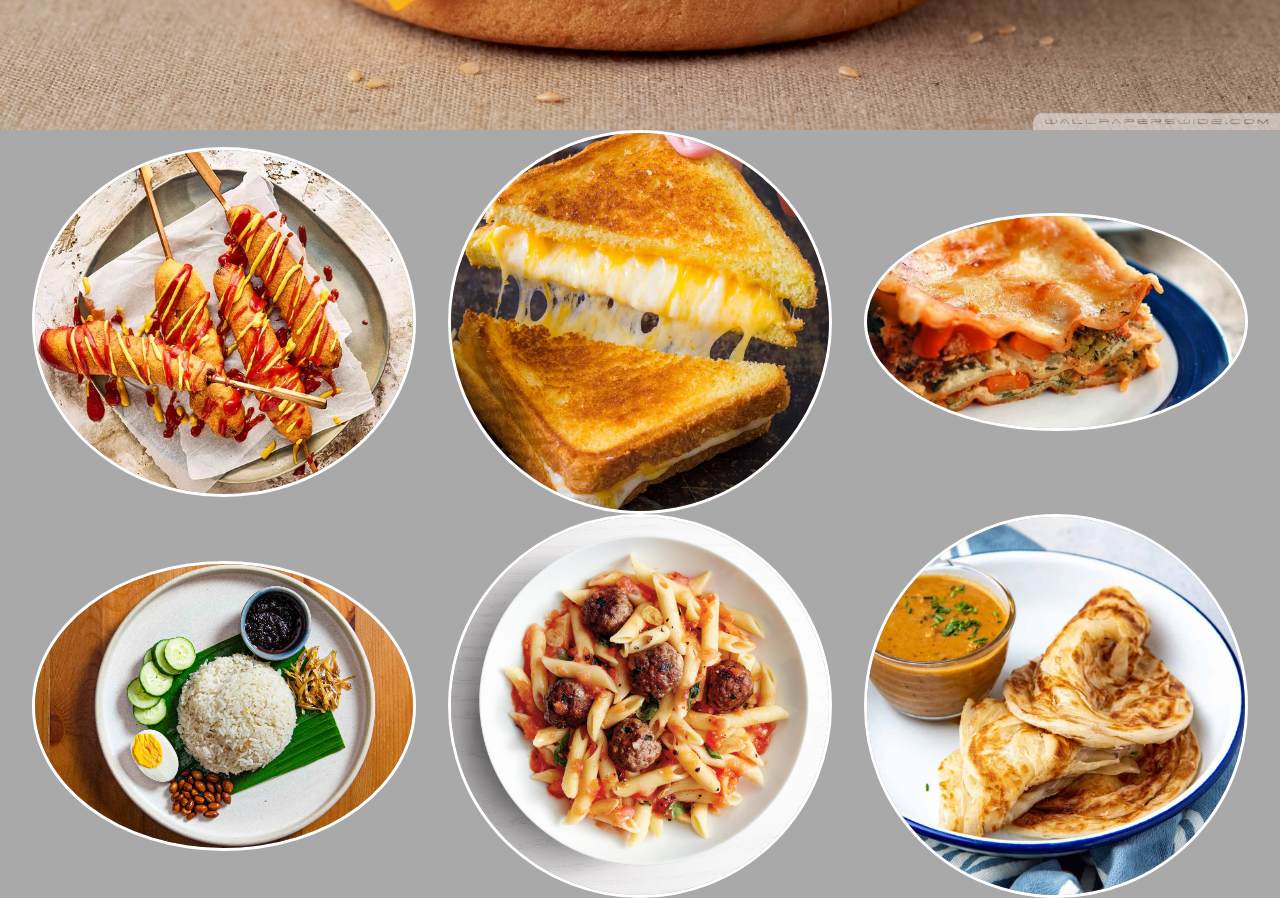
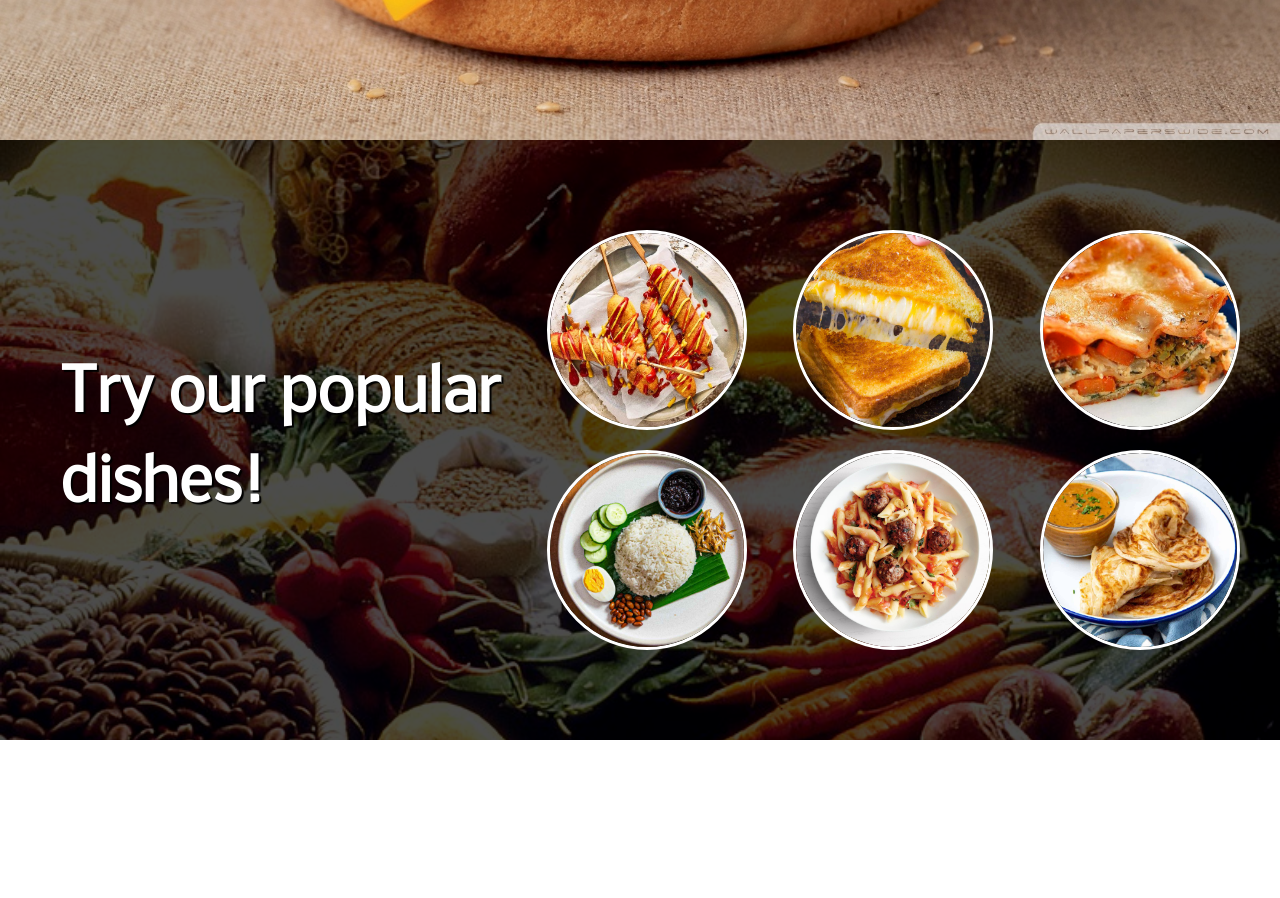
Before and after one commit to BrandonFernandez1/the-odin-project, a website built with webpack: page restaurant/src/index.html in a window 1280 px wide. Shown: the part 620-1518 px from the top of the page. After the commit the page ends 1360 px from the top, so only its background shows below. Built offline with nearby package versions, Linux system fonts and the light colour scheme.

Commit message:
Completed popular section

```diff
--- a/restaurant/src/index.html
+++ b/restaurant/src/index.html
@@ -6,25 +6,5 @@
     <title>Document</title>
 </head>
 <body>
-    <header>
-        <nav>
-            <button>Home</button>
-            <button>Menu</button>
-            <button>Contact Us</button>
-        </nav>
-    </header>
-    <!-- <div id="carouselExampleSlidesOnly" class="carousel slide" data-ride="carousel">
-        <div class="carousel-inner">
-            <div class="carousel-item active">
-                <img class="d-block w-100" src="./images/pasta.jpg" alt="First slide">
-            </div>
-            <div class="carousel-item">
-                <img class="d-block w-100" src="./images/burger.jpg" alt="Second slide">
-            </div>
-            <div class="carousel-item">
-                <img class="d-block w-100" src="./images/steak.jpg" alt="Third slide">
-            </div>
-        </div>
-    </div> -->
 </body>
 </html>
--- a/restaurant/src/index.js
+++ b/restaurant/src/index.js
@@ -10,14 +10,38 @@ import lasagna from './images/popular-items/lasagna.jpg';
 import nasiLemak from './images/popular-items/nasi-lemak.jpg';
 import pastaMeatball from './images/popular-items/pasta-meatball.jpeg';
 import rotiCanai from './images/popular-items/roti-canai.jpg';
-import background from './images/popular-items/background-image.jpg';
-
-
+import background from './images/popular-items/background-image.jpg'
 
 const homePage = (function() {
     const initialize = () => {
+        createHeader();
         createCarousel();
         createPopularItems();
+    }
+
+    const createHeader = () => {
+        const header = document.createElement('nav');
+        header.classList.add('navbar', 'navbar-expand-lg', 'navbar-light', 'bg-light');
+        document.body.appendChild(header);
+
+        const navBar = document.createElement('div');
+        navBar.classList.add('collapse', 'navbar-collapse');
+        header.appendChild(navBar);
+
+        const homeButton = document.createElement('a');
+        homeButton.classList.add('nav-item', 'nav-link');
+        homeButton.textContent = 'Home';
+        navBar.appendChild(homeButton);
+
+        const menuButton = document.createElement('a');
+        menuButton.textContent = 'Menu';
+        menuButton.classList.add('nav-item', 'nav-link');
+        navBar.appendChild(menuButton);
+
+        const contactButton = document.createElement('a');
+        contactButton.textContent = 'Contact Us';
+        contactButton.classList.add('nav-item', 'nav-link');
+        navBar.appendChild(contactButton);
     }
 
     const createCarousel = () => {
@@ -60,23 +84,30 @@ const homePage = (function() {
     }
 
     const createPopularItems = () => {
-        // 1. Create container div
-        //     - Add background image of something
-        //     - Takes up another section of the page
-        // 2. Create 6 divs
-        //     - Make them circles
-        //     - Add background image of the food items
-        //     - Space evenly the bitch.
-
         const images = [corndog, grilledCheese, lasagna, nasiLemak, pastaMeatball, rotiCanai];
+        const captions = ['Corndog','Grilled Cheese','Lasagna','Nasi Lemak','Tomato Penne','Roti Canai'];
 
         const popularItemsSection = document.createElement('div');
         popularItemsSection.classList.add('popular-section');
         document.body.appendChild(popularItemsSection);
 
+        const popularBackgroundImage = document.createElement('img');
+        popularBackgroundImage.src = background;
+        popularBackgroundImage.classList.add('background-image');
+        popularItemsSection.appendChild(popularBackgroundImage);
+
+        const popularContent = document.createElement('div');
+        popularContent.classList.add('popular-content');
+        popularItemsSection.appendChild(popularContent);
+
+        const popularItemHeader = document.createElement('div');
+        popularItemHeader.classList.add('popular-caption');
+        popularItemHeader.textContent = 'Try our popular dishes!';
+        popularContent.appendChild(popularItemHeader);
+
         const itemContainerDiv = document.createElement('div');
         itemContainerDiv.classList.add('popular-container');
-        popularItemsSection.appendChild(itemContainerDiv);
+        popularContent.appendChild(itemContainerDiv);
 
         for (let i = 0; i < images.length; i++) {
             const itemDiv = document.createElement('div');
@@ -88,12 +119,16 @@ const homePage = (function() {
             foodImage.src = images[i];
             itemDiv.appendChild(foodImage);
 
+            const captionOverlay = document.createElement('div');
+            captionOverlay.classList.add('overlay');
+            itemDiv.appendChild(captionOverlay);
+
             const itemCaption = document.createElement('div');
             itemCaption.classList.add('caption');
-            itemDiv.appendChild(itemCaption);
+            itemCaption.textContent = captions[i];
+            captionOverlay.appendChild(itemCaption);
         }
     }
-
 
     return {initialize};
 })();
--- a/restaurant/src/style.css
+++ b/restaurant/src/style.css
@@ -1,13 +1,30 @@
+@font-face {
+    font-family: 'Nobile';
+    src: url('./fonts/Nobile/Nobile-Regular.ttf');
+    font-style: normal;
+}
+
+header {
+    display: flex;
+    justify-content: center;
+    align-items: center;
+    background-color: lightcoral;
+}
+
+header span {
+    font-family: 'Nobile';
+}
+
 .carousel-item {
     position: relative;
     width: 100%;
-    overflow: hidden; /* Hide overflow to keep aspect ratio */
+    overflow: hidden;
 }
 
 .carousel-item::before {
     content: "";
     display: block;
-    padding-top: 56.25%; /* 16:9 aspect ratio (height/width = 9/16 = 0.5625) */
+    padding-top: 56.25%;
 }
 
 .carousel-item .image-wrapper {
@@ -30,23 +47,50 @@
 }
 
 .popular-section {
+    display: flex;
+    align-items: center;
     position: relative;
     width: 100%;
+    height: 600px;
+    overflow: hidden;
+    font-family: 'Nobile';
+    font-weight: bold;
+}
+
+.popular-content {
+    display: flex;
+    flex-direction: row;
+    margin: 40px;
+}
+
+.popular-caption {
+    margin: auto;
+    padding-left: 20px;
+    width: 40%;
+    font-size: 60px;
+    color: white;
+    text-shadow: 2px 2px 1px black;
 }
 
 .popular-container {
-    display: flex;
-    flex-wrap: wrap;
-    justify-content: space-evenly;
+    display: grid;
+    grid-template-columns: repeat(3, 1fr);
+    grid-template-rows: repeat(2, 1fr);
+    gap: 20px;
+    justify-items: flex-end;
     align-items: center;
-    background-color: darkgrey;
+    width: 60%;
+    height: 100%;
 }
 
 .popular-item {
-    width: 30%;
-    height: 50%;
+    width: 100%;
+    max-width: 200px;
+    aspect-ratio: 1;
     border-radius: 50%;
     border: 3px solid white;
+    position: relative;
+    overflow: hidden;
 }
 
 .popular-item img {
@@ -55,3 +99,54 @@
     border-radius: 50%;
     object-fit: cover;
 }
+
+.popular-item::before {
+    content: "";
+    position: absolute;
+    top: 0;
+    left: 0;
+    width: 100%;
+    height: 100%;
+    background: rgba(0, 0, 0, 0.5);
+    border-radius: 50%;
+    opacity: 0;
+    transition: opacity 0.3s;
+}
+
+.popular-item:hover::before {
+    opacity: 1;
+}
+
+.overlay {
+    position: absolute;
+    top: 0;
+    left: 0;
+    width: 100%;
+    height: 100%;
+    background: rgba(0, 0, 0, 0.5); /* Semi-transparent black */
+    border-radius: 50%;
+    opacity: 0;
+    transition: opacity 0.3s;
+    display: flex;
+    justify-content: center;
+    align-items: center;
+}
+
+.caption {
+    text-align: center;
+    color: white;
+    font-size: 20px;
+}
+
+.popular-item:hover .overlay {
+    opacity: 1;
+}
+
+.background-image {
+    position: absolute;
+    height: 100%;
+    width: 100%;
+    object-fit: cover;
+    z-index: -1;
+    filter: brightness(30%);
+}
```
Also changed, not shown: restaurant/src/fonts/Nobile/SIL Open Font License.txt (added, +41 -0 lines), restaurant/src/fonts/Nobile/Nobile-Bold.ttf (added), restaurant/src/fonts/Nobile/Nobile-BoldItalic.ttf (added), restaurant/src/fonts/Nobile/Nobile-Italic.ttf (added), restaurant/src/fonts/Nobile/Nobile-Medium.ttf (added), restaurant/src/fonts/Nobile/Nobile-MediumItalic.ttf (added), restaurant/src/fonts/Nobile/Nobile-Regular.ttf (added).
